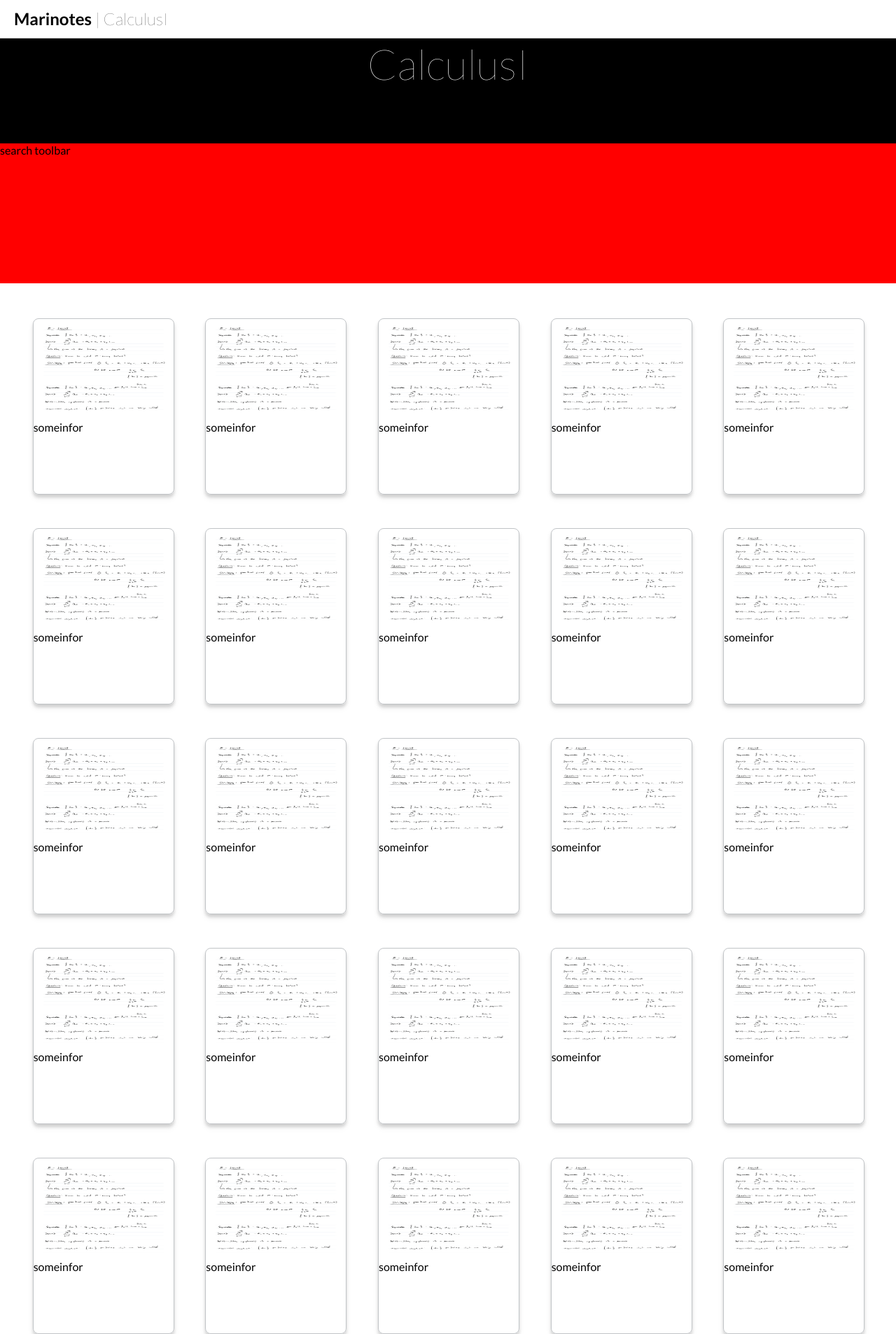
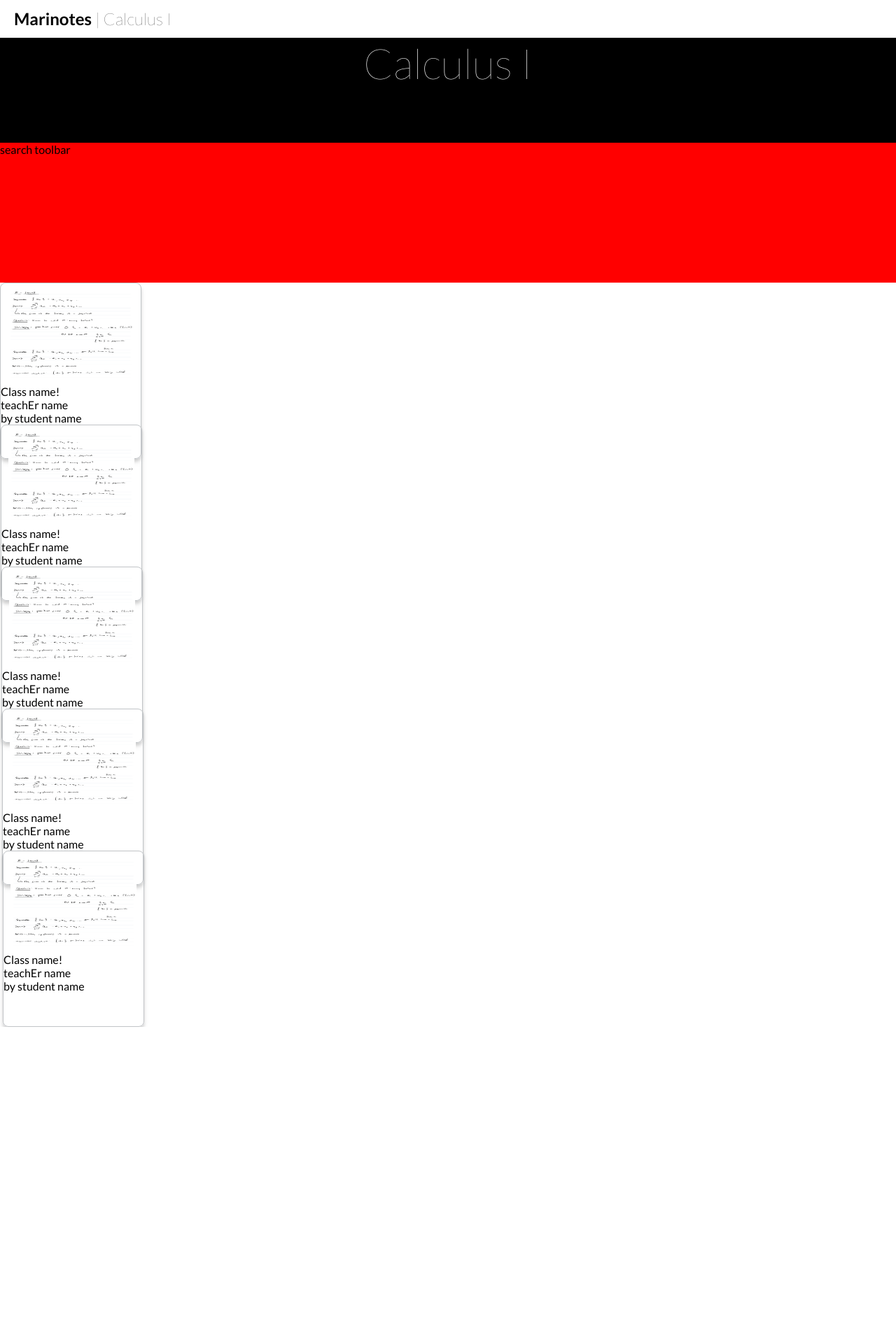
Before and after one commit to rhotter/marinotes, a Flask app: page /class/CalculusI in a window 1280 px wide. Shown: the whole page at 70% size. After the commit the page ends 1468 px from the top, so only its background shows below. Run offline with Flask 2, Linux system fonts and the light colour scheme.

Commit message:
fixing the layout of cards

```diff
--- a/application.py
+++ b/application.py
@@ -35,5 +35,5 @@ def course(course):
 			for row in reader:
 				cards.append(row)
 			file.close()
-			return render_template("class.html", course=c)
+			return render_template("class.html", course=c_spaces, cards=cards)
 	abort(404)
--- a/static/css/class.css
+++ b/static/css/class.css
@@ -32,7 +32,7 @@ h2 {
 	top: 0px;
 	background-color: white;
 	z-index: 1;
-	border-bottom: 1px solid #C1C4C7;
+	/*border-bottom: 1px solid #C1C4C7;*/
 	box-shadow: 0 4px 4px 0 rgba(0, 0, 0, 0.15), 0 6px 10px 0 rgba(0, 0, 0, 0.05);
 }
 
@@ -66,6 +66,8 @@ h2 {
 	border-bottom-right-radius: 8px;
 	border-bottom-left-radius: 8px;
 	box-shadow: 0 4px 4px 0 rgba(0, 0, 0, 0.15), 0 6px 10px 0 rgba(0, 0, 0, 0.05);
+	height: 250px;
+	width: 200px;
 }
 .cardFull:hover {
 	cursor: pointer;
--- a/static/css/style.css
+++ b/static/css/style.css
@@ -25,6 +25,12 @@ h1 {
 	border-bottom: 1px solid #CCCCCC;
 }
 
+.header_class {
+	margin: 0;
+	padding-bottom: 1px;
+	padding-top: 1px;
+	padding-left: 20px;
+}
 
 /* Info */
 .info {
--- a/templates/class.html
+++ b/templates/class.html
@@ -7,9 +7,9 @@
 	<script type="text/javascript" src="../static/js/cards.js"></script>
 	<meta name="viewport" content="width=device-width, initial-scale=1.0">
 </head>
-<body onload="cardPlace(25);">
+<body>
 	<div id="indexPageSize">
-		<div class = "header">
+		<div class = "header_class">
 			<h1><a href = "/">Marinotes</a> <span class="subTitle"> | {{course}}</span></h1>
 		</div>
 
@@ -22,21 +22,18 @@
 			search toolbar
 		</div>
 		<div id="cardHolder">
-
-<!-- Cards (note that this is a test card and rest is created on its own)
-<div onclick="myFunction()" class="cardFull">  The entire card should be clickable. might not be best done with link
-use onClick event
-<a>
+			<!--Cards (note that this is a test card and rest is created on its own) -->
+			{% for i in range(0, cards|length+4) %}
+			<div onclick="myFunction()" class="cardFull">
+				<!--The entire card should be clickable. might not be best done with link use onClick event -->
 				<div class="cardPicture">
 					<img src="../photos/note_screenshot.jpg" style="width:100%;height:100%;">
 				</div>
 				<div class="cardInfo">
-Class name! <br> teacehr name <br> by student name
+					Class name! <br> teachEr name <br> by student name
 				</div>
-</a>
+			{% endfor %}
 		</div>
--->
-
 		</div>
 	</div>
 </body>
--- a/templates/index.html
+++ b/templates/index.html
@@ -30,12 +30,6 @@
 					{% for class in classes %}
 					<a href="/class/{{class.replace(' ','')}}">{{class}}</a>
 					{% endfor %}
-					<!-- <a href="classListing/index.html">Calculus I</a>
-					<a href="#">Calculus II</a>
-					<a href="#">Linear Algebra</a>
-					<a href="#">Mechanics</a>
-					<a href="#">General Chemistry I</a>
-					<a href="#">General Chemistry II</a> -->
 					<a id='error_text'>No match found</a>
 				</div>
 			</div>
```
Lines whose indentation alone changed are shown as unchanged.
